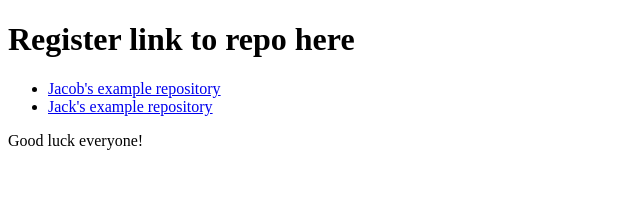
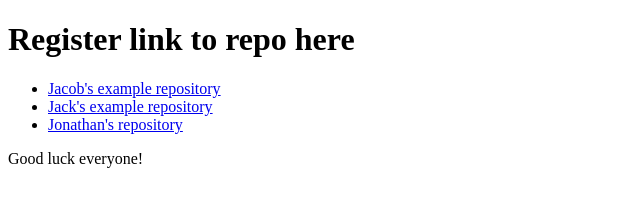
Before and after one commit to almoutasema/iths-komplettering, a plain HTML site: page index.html in a window 1280 px wide. Shown: the whole page, without its empty margins (0-640 px from the left). Drawn offline with Linux system fonts and the light colour scheme.

Commit message:
Added my repository link to index.html

```diff
--- a/index.html
+++ b/index.html
@@ -15,6 +15,9 @@
         <li>
             <a href="https://github.com/djnoodle/iths-komplettering/issues">Jack's example repository</a>
         </li>
+        <li>
+            <a href="https://github.com/bervaa/Example-Repository">Jonathan's repository</a>
+        </li>
     </ul>
     <p>Good luck everyone!</p>
 </body>
```
